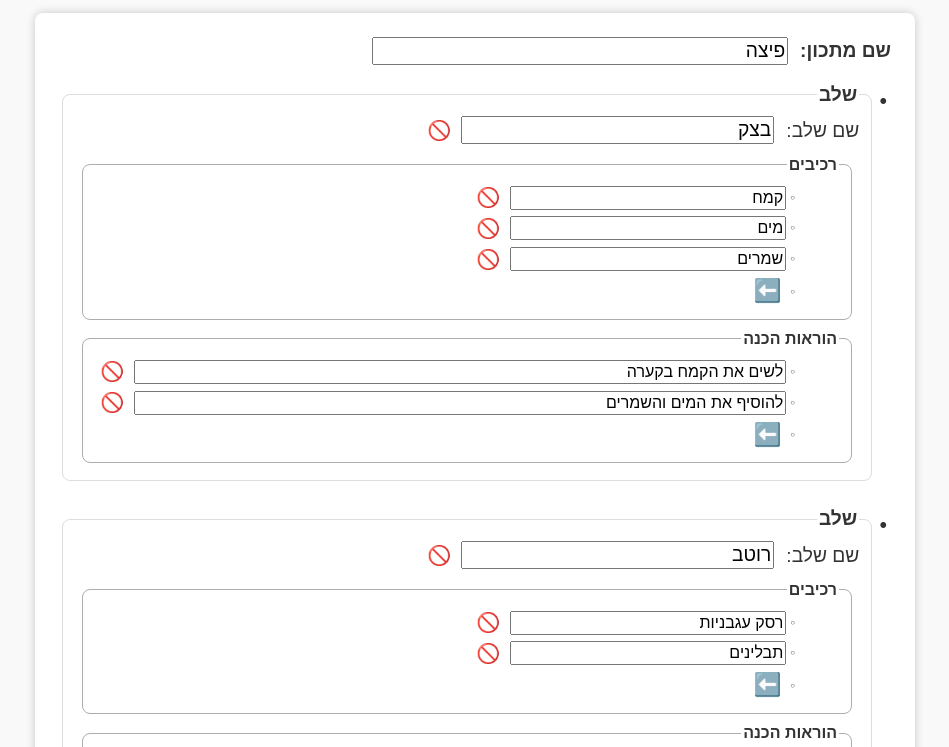
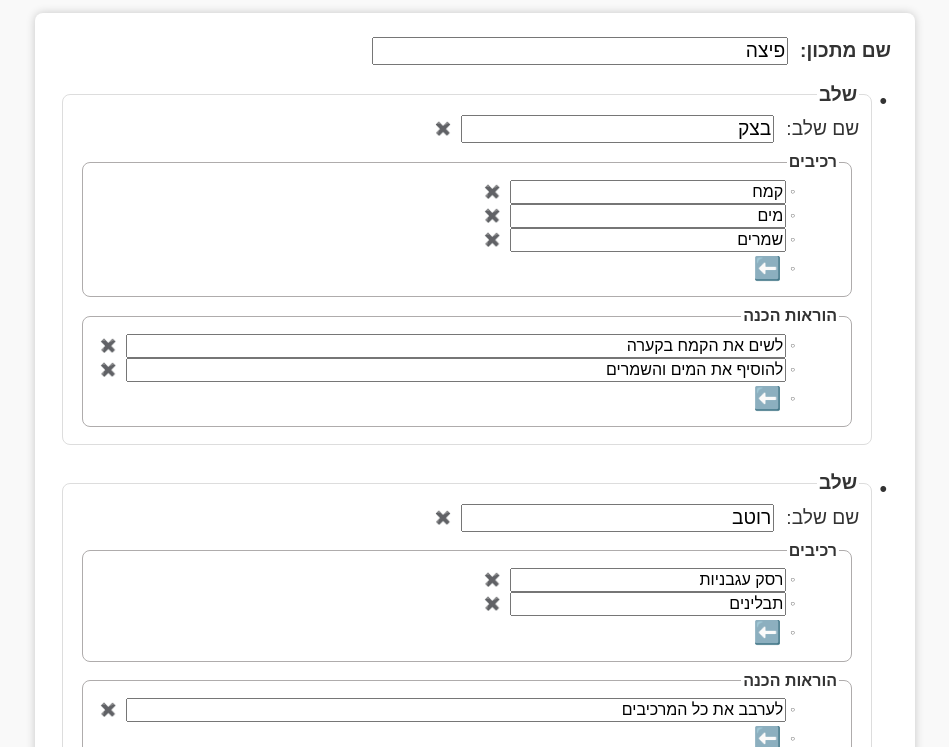
Before and after one commit to ceranco/cookbook, a website built with Vite: page index.html in a window 1280 px wide. Shown: the part 53-800 px from the top of the page, without its empty margins (165-1114 px from the left). Built offline with nearby package versions, Linux system fonts and the light colour scheme.

Commit message:
Change remove button emoji.

```diff
--- a/src/main.css
+++ b/src/main.css
@@ -118,7 +118,7 @@ textarea:not([rows]) {
 
 	--remove-button-margin-right: 0.3rem;
 	--remove-button-border-radius: 50%;
-	--remove-button-font-size: 1.2rem;
+	--remove-button-font-size: 0.8rem;
 
 	--add-button-font-size: 1.4rem;
 	--add-button-radius: 15%;
--- a/src/main.ts
+++ b/src/main.ts
@@ -38,7 +38,7 @@ abstract class MdRecipeFormatter {
 
 abstract class HtmlRecipeFormatter {
 	static formatIngredient(ingredient: Ingredient): HTMLLIElement {
-		const removeButton = Html.button("button", "remove_ingredient", "🚫");
+		const removeButton = Html.button("button", "remove_ingredient", "✖️");
 		const ingredientDiv = Html.div(Html.input("ingredient", ingredient), removeButton);
 		ingredientDiv.className = "ingredient";
 		const ingredientLi = Html.li(ingredientDiv);
@@ -65,7 +65,7 @@ abstract class HtmlRecipeFormatter {
 	}
 
 	static formatStep(step: Step): HTMLLIElement {
-		const removeButton = Html.button("button", "remove_step", "🚫");
+		const removeButton = Html.button("button", "remove_step", "✖️");
 		const stepDiv = Html.div(Html.input("step", step), removeButton);
 		stepDiv.className = "step";
 		const stepLi = Html.li(stepDiv);
@@ -92,7 +92,7 @@ abstract class HtmlRecipeFormatter {
 	}
 
 	static formatSection(section: Section): HTMLLIElement {
-		const removeButton = Html.button("button", "remove_section", "🚫");
+		const removeButton = Html.button("button", "remove_section", "✖️");
 		const name = Html.div(Html.label("section_name", "section_name", "שם שלב:"), Html.input("section_name", section.name), removeButton);
 		name.className = "section_name";
 		const ingredients = HtmlRecipeFormatter.formatIngredientList(section.ingredients);
```
